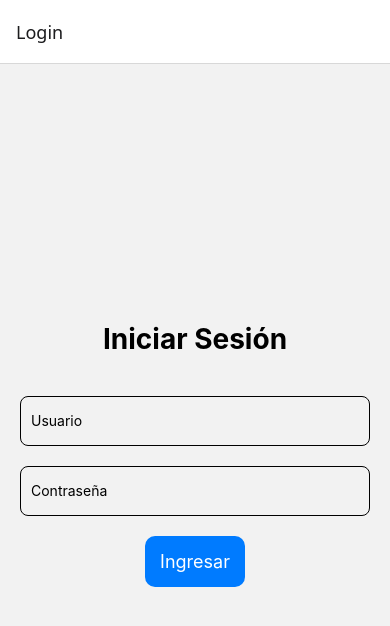
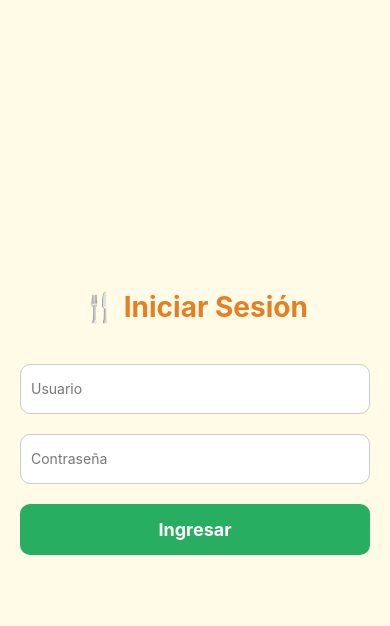
Before and after one commit to Juanitox98/AppRecetas, a React Native app in the folder my-app/: screen / in a window 390 px wide. Shown: the top 626 px of the page. Built offline with nearby package versions, Linux system fonts and the light colour scheme.

Commit message:
Tercer Commit

```diff
--- a/my-app/App.js
+++ b/my-app/App.js
@@ -4,6 +4,8 @@ import { NavigationContainer } from '@react-navigation/native';
 import { createNativeStackNavigator } from '@react-navigation/native-stack';
 import Principal from './principal';
 import Recetas from './recetas';
+import DetalleReceta from './detalleReceta';
+
 const Stack = createNativeStackNavigator();
 
 function LoginScreen({ navigation }) {
@@ -11,9 +13,8 @@ function LoginScreen({ navigation }) {
   const [password, setPassword] = useState('');
 
   const handleLogin = () => {
-    // Aquí podrías validar el login
     if (username && password) {
-      navigation.replace('Principal'); // redirige a principal
+      navigation.replace('Principal');
     } else {
       alert('Ingrese usuario y contraseña');
     }
@@ -21,17 +22,19 @@ function LoginScreen({ navigation }) {
 
   return (
     <View style={styles.container}>
-      <Text style={styles.title}>Iniciar Sesión</Text>
+      <Text style={styles.title}>🍴 Iniciar Sesión</Text>
 
       <TextInput
         style={styles.input}
         placeholder="Usuario"
+        placeholderTextColor="#777"
         value={username}
         onChangeText={setUsername}
       />
       <TextInput
         style={styles.input}
         placeholder="Contraseña"
+        placeholderTextColor="#777"
         secureTextEntry
         value={password}
         onChangeText={setPassword}
@@ -47,19 +50,50 @@ function LoginScreen({ navigation }) {
 export default function App() {
   return (
     <NavigationContainer>
-      <Stack.Navigator>
+      <Stack.Navigator screenOptions={{ headerShown: false }}>
         <Stack.Screen name="Login" component={LoginScreen} />
         <Stack.Screen name="Principal" component={Principal} />
         <Stack.Screen name="Recetas" component={Recetas} />
+        <Stack.Screen name="DetalleReceta" component={DetalleReceta} />
       </Stack.Navigator>
     </NavigationContainer>
   );
 }
 
 const styles = StyleSheet.create({
-  container: { flex: 1, justifyContent: 'center', alignItems: 'center', padding: 20 },
-  title: { fontSize: 28, fontWeight: 'bold', marginBottom: 40 },
-  input: { width: '100%', height: 50, borderWidth: 1, marginBottom: 20, paddingHorizontal: 10, borderRadius: 8 },
-  button: { backgroundColor: '#007bff', padding: 15, borderRadius: 10 },
-  buttonText: { color: '#fff', fontSize: 18 },
+  container: {
+    flex: 1,
+    justifyContent: 'center',
+    alignItems: 'center',
+    padding: 20,
+    backgroundColor: '#fffbe6' // 🍋 Fondo suave tipo crema
+  },
+  title: {
+    fontSize: 28,
+    fontWeight: 'bold',
+    marginBottom: 40,
+    color: '#e67e22' // 🥕 Naranja cálido
+  },
+  input: {
+    width: '100%',
+    height: 50,
+    borderWidth: 1,
+    borderColor: '#ccc',
+    marginBottom: 20,
+    paddingHorizontal: 10,
+    borderRadius: 10,
+    backgroundColor: '#fff'
+  },
+  button: {
+    backgroundColor: '#27ae60', // 🥦 Verde fresco
+    padding: 15,
+    borderRadius: 10,
+    width: '100%',
+    alignItems: 'center'
+  },
+  buttonText: {
+    color: '#fff',
+    fontSize: 18,
+    fontWeight: 'bold'
+  },
 });
--- a/my-app/Recetas.js
+++ b/my-app/Recetas.js
@@ -1,7 +1,7 @@
 import React, { useEffect, useState } from 'react';
-import { View, Text, FlatList, ActivityIndicator, StyleSheet, Image } from 'react-native';
+import { View, Text, FlatList, ActivityIndicator, StyleSheet, Image, TouchableOpacity } from 'react-native';
 
-export default function Recetas({ route }) {
+export default function Recetas({ route, navigation }) {
   const { category } = route.params;
   const [loading, setLoading] = useState(true);
   const [meals, setMeals] = useState([]);
@@ -16,18 +16,28 @@ export default function Recetas({ route }) {
 
   return (
     <View style={styles.container}>
-      <Text style={styles.header}>Recetas de {category}</Text>
+      {/* Header */}
+      <View style={styles.headerRow}>
+        <TouchableOpacity style={styles.backButton} onPress={() => navigation.goBack()}>
+          <Text style={styles.backButtonText}>🡰</Text>
+        </TouchableOpacity>
+        <Text style={styles.header}>Recetas de {category}</Text>
+      </View>
+
       {loading ? (
-        <ActivityIndicator size="large" color="blue" />
+        <ActivityIndicator size="large" color="#e67e22" />
       ) : (
         <FlatList
           data={meals}
           keyExtractor={item => item.idMeal}
           renderItem={({ item }) => (
-            <View style={styles.card}>
+            <TouchableOpacity
+              style={styles.card}
+              onPress={() => navigation.navigate('DetalleReceta', { idMeal: item.idMeal })}
+            >
               <Image source={{ uri: item.strMealThumb }} style={styles.image} />
               <Text style={styles.title}>{item.strMeal}</Text>
-            </View>
+            </TouchableOpacity>
           )}
         />
       )}
@@ -36,9 +46,55 @@ export default function Recetas({ route }) {
 }
 
 const styles = StyleSheet.create({
-  container: { flex: 1, padding: 20, backgroundColor: '#f2f2f2' },
-  header: { fontSize: 22, fontWeight: 'bold', marginBottom: 15, textAlign: 'center' },
-  card: { backgroundColor: '#fff', marginBottom: 15, borderRadius: 10, padding: 10, alignItems: 'center' },
-  image: { width: '100%', height: 200, borderRadius: 10, marginBottom: 10 },
-  title: { fontSize: 18, fontWeight: 'bold', textAlign: 'center' },
+  container: {
+    flex: 1,
+    padding: 20,
+    backgroundColor: '#fffbe6'
+  },
+  headerRow: {
+    flexDirection: 'row',
+    alignItems: 'center',
+    marginBottom: 20,
+  },
+  backButton: {
+    backgroundColor: '#fffbe6',
+    padding: 8,
+    borderRadius: 8,
+    marginRight: 10,
+  },
+  backButtonText: {
+    color: '#000000ff',
+    fontSize: 16,
+  },
+  header: {
+    fontSize: 24,
+    fontWeight: 'bold',
+    color: '#e67e22',
+    flex: 1,
+    textAlign: 'center',
+  },
+  card: {
+    backgroundColor: '#fff',
+    marginBottom: 15,
+    borderRadius: 12,
+    padding: 10,
+    alignItems: 'center',
+    shadowColor: '#000',
+    shadowOpacity: 0.1,
+    shadowOffset: { width: 0, height: 2 },
+    shadowRadius: 5,
+    elevation: 3,
+  },
+  image: {
+    width: '100%',
+    height: 200,
+    borderRadius: 10,
+    marginBottom: 10
+  },
+  title: {
+    fontSize: 18,
+    fontWeight: 'bold',
+    color: '#333',
+    textAlign: 'center'
+  },
 });
--- /dev/null
+++ b/my-app/detalleReceta.js
@@ -0,0 +1,141 @@
+import React, { useEffect, useState } from 'react';
+import { View, Text, Image, ScrollView, StyleSheet, ActivityIndicator, Linking, TouchableOpacity } from 'react-native';
+
+export default function DetalleReceta({ route, navigation }) {
+  const { idMeal } = route.params;
+  const [meal, setMeal] = useState(null);
+  const [loading, setLoading] = useState(true);
+  const [rating, setRating] = useState(0);
+
+  useEffect(() => {
+    fetch(`https://www.themealdb.com/api/json/v1/1/lookup.php?i=${idMeal}`)
+      .then(res => res.json())
+      .then(json => setMeal(json.meals[0]))
+      .catch(err => console.error(err))
+      .finally(() => setLoading(false));
+  }, [idMeal]);
+
+  if (loading) {
+    return (
+      <View style={styles.center}>
+        <ActivityIndicator size="large" color="#e67e22" />
+      </View>
+    );
+  }
+
+  if (!meal) {
+    return (
+      <View style={styles.center}>
+        <Text>No se encontró la receta.</Text>
+      </View>
+    );
+  }
+
+
+  const ingredientes = [];
+  for (let i = 1; i <= 20; i++) {
+    const ingrediente = meal[`strIngredient${i}`];
+    const medida = meal[`strMeasure${i}`];
+    if (ingrediente && ingrediente.trim() !== '') {
+      ingredientes.push(`${medida} ${ingrediente}`);
+    }
+  }
+
+  return (
+    <ScrollView style={styles.container}>
+
+      <View style={styles.headerRow}>
+        <TouchableOpacity style={styles.backButton} onPress={() => navigation.goBack()}>
+          <Text style={styles.backButtonText}>🡰</Text>
+        </TouchableOpacity>
+        <Text style={styles.header}>Detalle de la Receta</Text>
+      </View>
+
+      <Image source={{ uri: meal.strMealThumb }} style={styles.image} />
+      <Text style={styles.title}>{meal.strMeal}</Text>
+      <Text style={styles.subtitle}>🍴 Categoría: {meal.strCategory}</Text>
+      <Text style={styles.subtitle}>🌍 Origen: {meal.strArea}</Text>
+
+      <Text style={styles.section}>Ingredientes</Text>
+      {ingredientes.map((ing, index) => (
+        <Text key={index} style={styles.text}>• {ing}</Text>
+      ))}
+
+      <Text style={styles.section}>Instrucciones</Text>
+      <Text style={styles.text}>{meal.strInstructions}</Text>
+
+      <Text style={styles.section}>Califica esta receta</Text>
+      <View style={styles.starsContainer}>
+        {[1, 2, 3, 4, 5].map(star => (
+          <TouchableOpacity key={star} onPress={() => setRating(star)}>
+            <Text style={rating >= star ? styles.starSelected : styles.star}>★</Text>
+          </TouchableOpacity>
+        ))}
+      </View>
+      <Text style={styles.text}>Tu calificación: {rating} / 5</Text>
+
+
+      {meal.strYoutube ? (
+        <TouchableOpacity
+          style={styles.youtubeButton}
+          onPress={() => Linking.openURL(meal.strYoutube)}
+        >
+          <Text style={styles.youtubeText}>🎥 Ver Video en YouTube</Text>
+        </TouchableOpacity>
+      ) : null}
+    </ScrollView>
+  );
+}
+
+const styles = StyleSheet.create({
+  container: { flex: 1, padding: 15, backgroundColor: '#fffbe6' },
+  center: { flex: 1, justifyContent: 'center', alignItems: 'center' },
+
+
+  headerRow: {
+    flexDirection: 'row',
+    alignItems: 'center',
+    marginBottom: 15,
+  },
+  backButton: {
+    backgroundColor: '#fffbe6',
+    padding: 8,
+    borderRadius: 8,
+    marginRight: 10,
+  },
+  backButtonText: {
+    color: '#000',
+    fontSize: 16,
+  },
+  header: {
+    fontSize: 22,
+    fontWeight: 'bold',
+    color: '#e67e22',
+    flex: 1,
+    textAlign: 'center',
+  },
+
+  image: { width: '100%', height: 220, borderRadius: 10, marginBottom: 15 },
+  title: { fontSize: 24, fontWeight: 'bold', textAlign: 'center', marginBottom: 10 },
+  subtitle: { fontSize: 16, marginBottom: 5 },
+  section: { fontSize: 20, fontWeight: 'bold', marginTop: 15, marginBottom: 8, color: '#000000ff' },
+  text: { fontSize: 15, lineHeight: 22, marginBottom: 5 },
+
+
+  starsContainer: { flexDirection: 'row', marginVertical: 10 },
+  star: { fontSize: 32, color: '#ccc', marginHorizontal: 5 },
+  starSelected: { fontSize: 32, color: '#FFD700', marginHorizontal: 5 },
+
+  youtubeButton: {
+    backgroundColor: 'red',
+    padding: 12,
+    borderRadius: 8,
+    marginTop: 20,
+    alignItems: 'center',
+  },
+  youtubeText: {
+    color: 'white',
+    fontSize: 16,
+    fontWeight: 'bold',
+  },
+});
--- a/my-app/principal.js
+++ b/my-app/principal.js
@@ -15,9 +15,9 @@ export default function Principal({ navigation }) {
 
   return (
     <View style={styles.container}>
-      <Text style={styles.header}>Categorías de Recetas</Text>
+      <Text style={styles.header}>🍽️ Categorías de Recetas</Text>
       {loading ? (
-        <ActivityIndicator size="large" color="blue" />
+        <ActivityIndicator size="large" color="#27ae60" />
       ) : (
         <FlatList
           data={categories}
@@ -38,17 +38,40 @@ export default function Principal({ navigation }) {
 }
 
 const styles = StyleSheet.create({
-  container: { flex: 1, padding: 20, backgroundColor: '#f2f2f2' },
-  header: { fontSize: 24, fontWeight: 'bold', textAlign: 'center', marginBottom: 20 },
+  container: {
+    flex: 1,
+    padding: 20,
+    backgroundColor: '#fffbe6'
+  },
+  header: {
+    fontSize: 24,
+    fontWeight: 'bold',
+    textAlign: 'center',
+    marginBottom: 20,
+    color: '#e67e22'
+  },
   item: {
-    flexDirection: 'row',        // 👈 Imagen y texto en la misma fila
+    flexDirection: 'row',
     alignItems: 'center',
     padding: 15,
     backgroundColor: '#fff',
-    marginBottom: 10,
-    borderRadius: 10,
-    elevation: 2,
+    marginBottom: 12,
+    borderRadius: 12,
+    elevation: 3,
+    shadowColor: '#000',
+    shadowOffset: { width: 0, height: 2 },
+    shadowOpacity: 0.1,
+    shadowRadius: 4,
   },
-  image: { width: 60, height: 60, borderRadius: 8, marginRight: 15 },
-  itemText: { fontSize: 18, fontWeight: 'bold' },
+  image: {
+    width: 60,
+    height: 60,
+    borderRadius: 8,
+    marginRight: 15
+  },
+  itemText: {
+    fontSize: 18,
+    fontWeight: 'bold',
+    color: '#2c3e50' // gris oscuro elegante
+  },
 });
```
